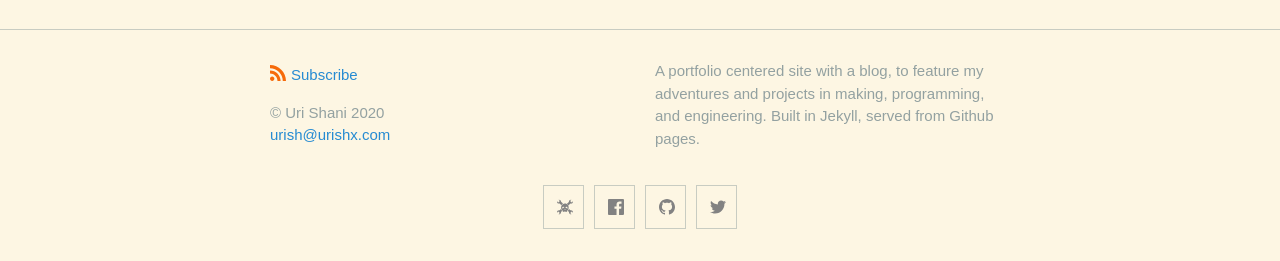
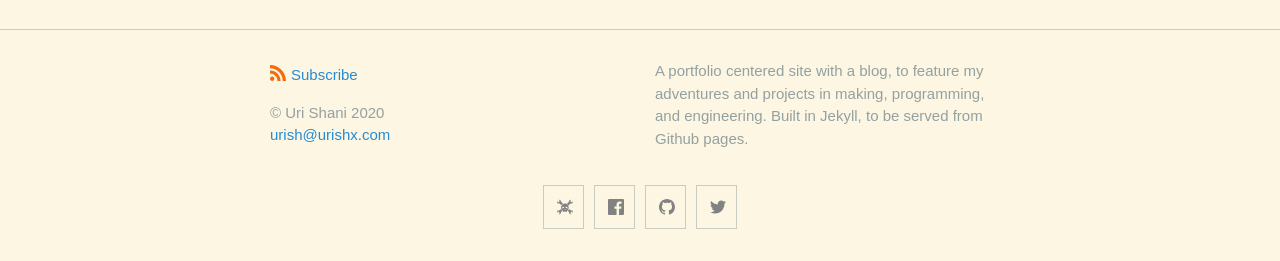
Before and after one commit to UriShX/Jekyll-portfolio, a Jekyll site: the page built from index.md, in a window 1280 px wide. Shown: the part 1777-2038 px from the top of the page. Built offline with Jekyll 4.4.1, drawn with Linux system fonts in a browser that asks for light colours; some web fonts are replaced.

```diff
--- a/_config.yml
+++ b/_config.yml
@@ -7,7 +7,7 @@ author:
   email: urish@urishx.com
 description: > # this means to ignore newlines until "show_excerpts:"
   A portfolio centered site with a blog, to feature my adventures and projects in
-  making, programming, and engineering. Built in Jekyll, served from Github pages.
+  making, programming, and engineering. Built in Jekyll, to be served from Github pages.
 banner: banner.png
 # baseurl: '/Jekyll-portfolio' # the subpath of your site, e.g. /blog
 url: 'https://urishx.github.io' # the base hostname & protocol for your site, e.g. http://example.com
```
